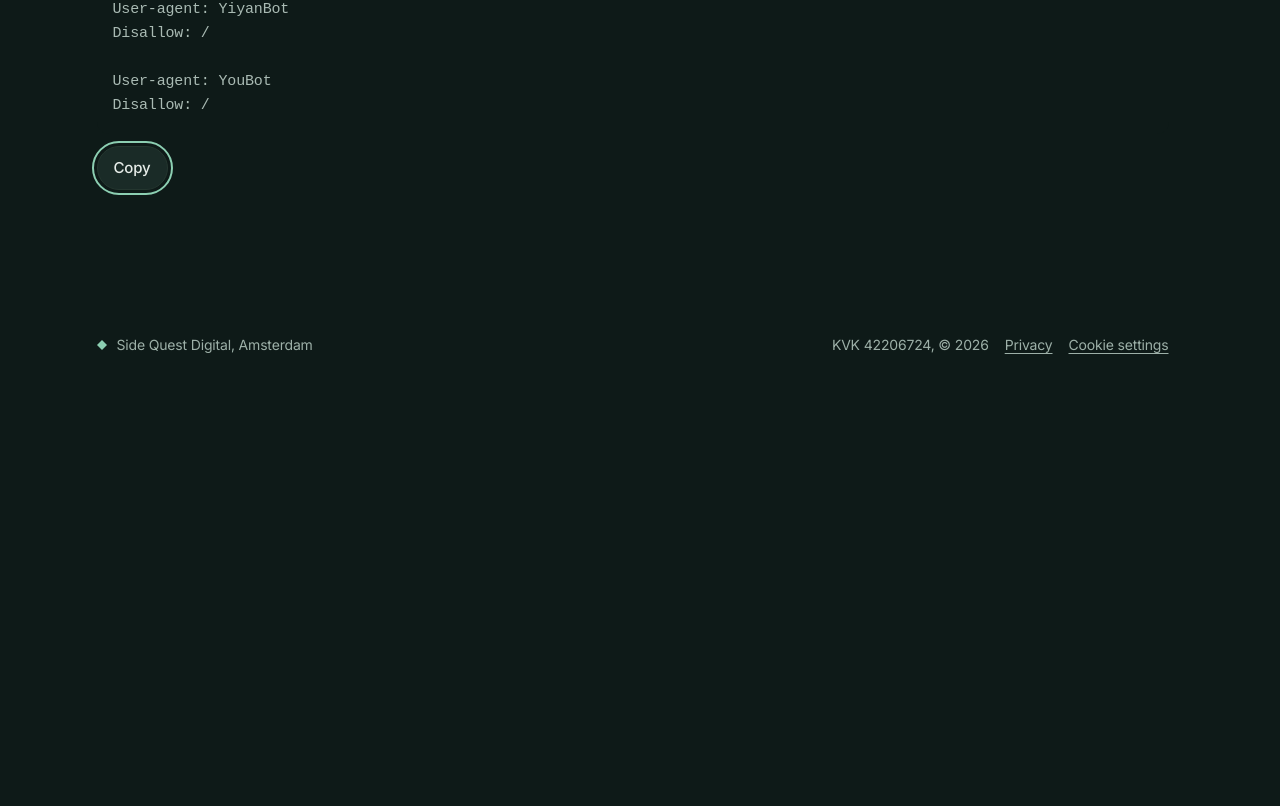
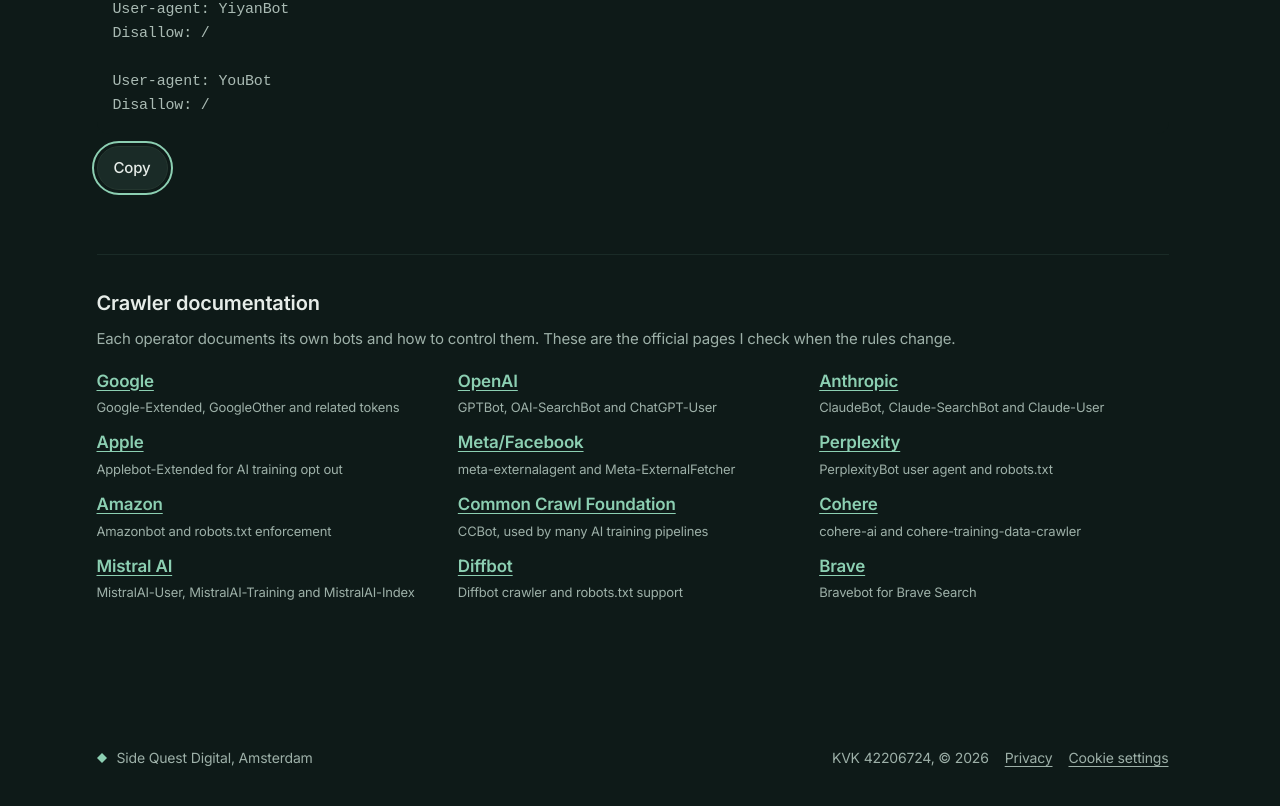
Before and after one commit to julianaijal/side-quest-digital, a Next.js app: page /tools/ai-crawler-policy in a window 1280 px wide. Shown: the part 10154-10960 px from the top of the page. Before the commit the page ends 10550 px from the top, so only its background shows below. Built offline with nearby package versions, Linux system fonts and the light colour scheme.

Commit message:
Render crawler documentation links on the AI policy tool page

```diff
--- a/app/tools/ai-crawler-policy/page.tsx
+++ b/app/tools/ai-crawler-policy/page.tsx
@@ -3,6 +3,7 @@ import { site } from '@/content/site';
 import { absoluteUrl } from '@/lib/seo';
 import { JsonLd } from '@/components/JsonLd';
 import { AiCrawlerPolicy } from '@/components/AiCrawlerPolicy/AiCrawlerPolicy';
+import { crawlerDocs } from '@/lib/crawler-docs';
 import styles from './page.module.scss';
 
 const tool = site.tools.items[1];
@@ -30,6 +31,22 @@ export default function AiCrawlerPolicyPage() {
         copyLabel={tool.copyLabel}
         copiedLabel={tool.copiedLabel}
       />
+      <section className={styles.resources} aria-labelledby="resources-title">
+        <h2 id="resources-title" className={styles.resourcesTitle}>
+          {tool.resourcesTitle}
+        </h2>
+        <p className={styles.resourcesNote}>{tool.resourcesNote}</p>
+        <ul className={styles.resourcesList}>
+          {crawlerDocs.map((doc) => (
+            <li key={doc.operator}>
+              <a href={doc.url} rel="noopener noreferrer" target="_blank">
+                {doc.operator}
+              </a>
+              <span className={styles.resourcesDetail}>{doc.note}</span>
+            </li>
+          ))}
+        </ul>
+      </section>
       <JsonLd
         data={{
           '@context': 'https://schema.org',
```
